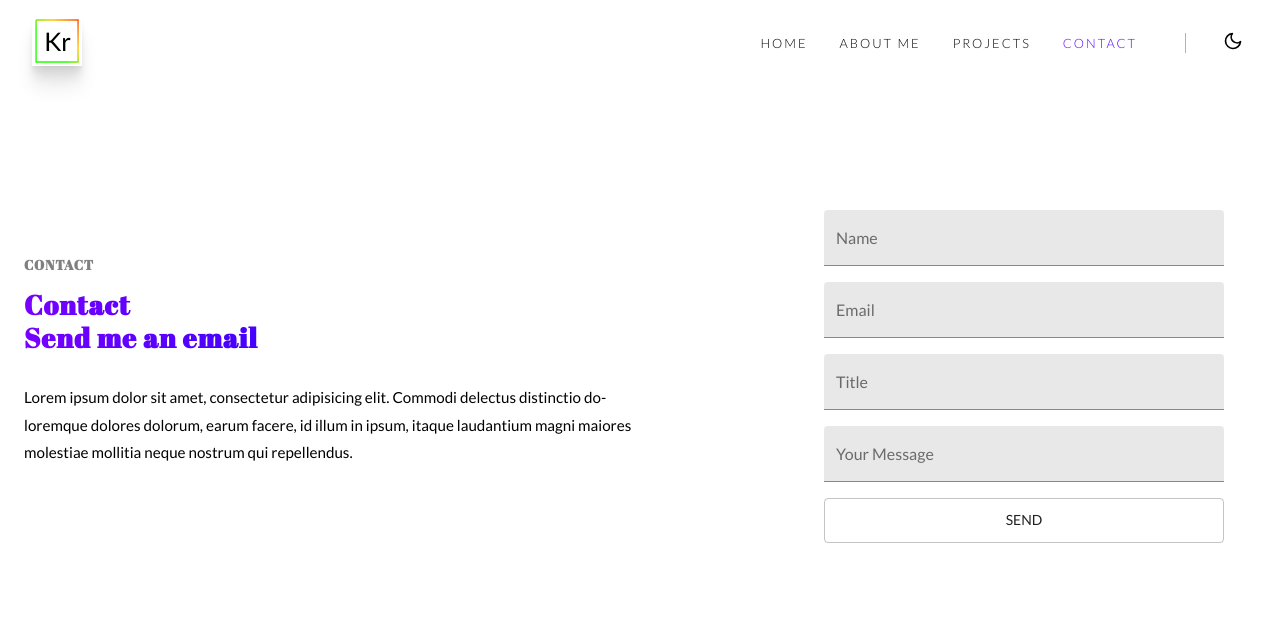
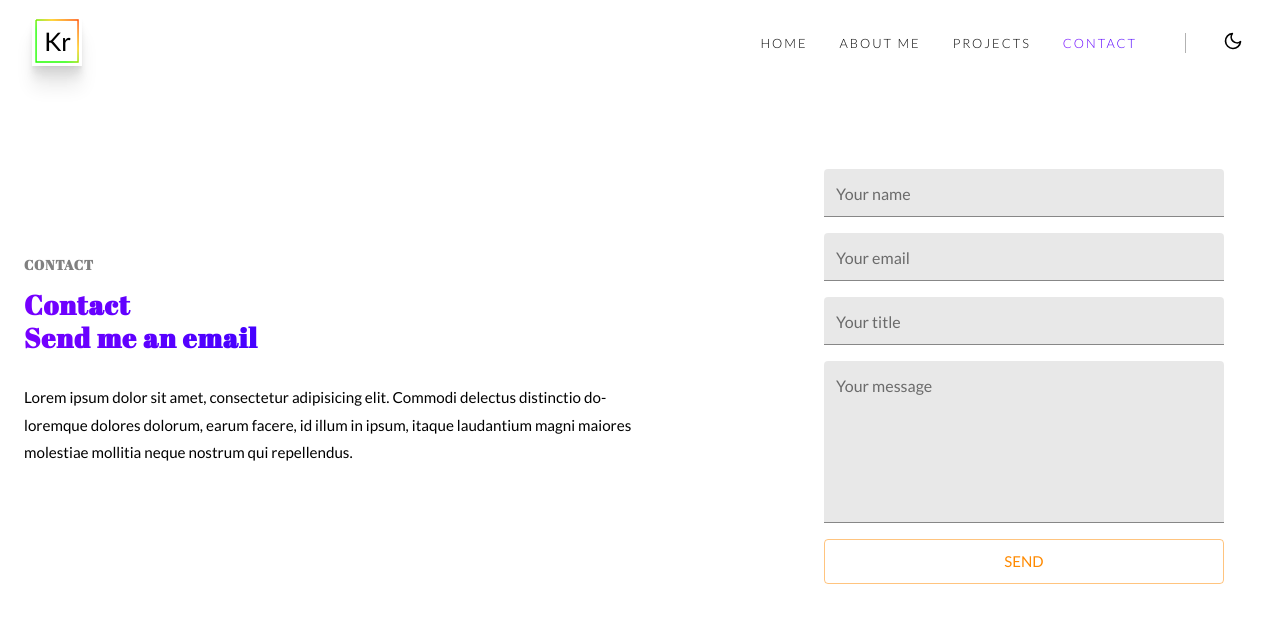
Before and after one commit to zeglarz/portfolio-website-v2, a React (Create React App) app: page /contact in a window 1280 px wide. Shown: the top 622 px of the page. Built offline with nearby package versions, Linux system fonts and the light colour scheme.

Commit message:
contact form WIP

```diff
--- a/package.json
+++ b/package.json
@@ -4,7 +4,6 @@
   "private": true,
   "dependencies": {
     "@material-ui/core": "^4.11.0",
-    "@material-ui/styles": "^4.10.0",
     "emailjs-com": "^2.6.3",
     "formik": "^2.1.5",
     "framer-motion": "^2.7.5",
@@ -13,10 +12,10 @@
     "react-dom": "^16.13.1",
     "react-router-dom": "^5.2.0",
     "react-scripts": "3.4.3",
-    "styled-components": "^5.2.0"
+    "styled-components": "^5.2.0",
+    "yup": "^0.29.3"
   },
   "devDependencies": {
-    "typescript": "~3.7.2",
     "@testing-library/jest-dom": "^4.2.4",
     "@testing-library/react": "^9.3.2",
     "@testing-library/user-event": "^7.1.2",
--- a/src/App.tsx
+++ b/src/App.tsx
@@ -1,12 +1,12 @@
 import React, { useEffect, useState } from 'react';
 import { Redirect, Route, Switch } from 'react-router-dom';
 import Navbar from './components/Navbar/Navbar';
+import { MuiThemeProvider } from '@material-ui/core/styles';
 import GlobalStyle from './styles/GlobalStyle';
 import useTheme from './helpers/hooks/useTheme';
 import useIntro from './helpers/hooks/useIntro';
 import { useHistoryListen } from './helpers/hooks/useHistoryListen';
 import { ThemeProvider } from 'styled-components';
-import { MuiThemeProvider } from '@material-ui/core/styles';
 import { dark, light } from './styles/theme/theme';
 import IntroAnimation from './components/IntroAnimation/IntroAnimation';
 import Home from './views/Home/Home';
--- a/src/components/ContactForm/ContactForm.tsx
+++ b/src/components/ContactForm/ContactForm.tsx
@@ -1,13 +1,10 @@
-import React, { FunctionComponent } from 'react';
+import React from 'react';
 import { Formik } from 'formik';
 import { Button, TextField } from '@material-ui/core';
 import email from 'emailjs-com';
 import styled from 'styled-components';
+import { TextFieldProps } from '@material-ui/core/TextField/TextField';
 
-
-interface ContactFormProps {
-
-}
 
 const initialValues = {
     email: '',
@@ -35,48 +32,86 @@ display: block;
 }
 `;
 
-const ContactForm: FunctionComponent<ContactFormProps> = () => {
+const ContactForm = () => {
+
     return (
         <StyledForm>
             <Formik
                 initialValues={initialValues}
-                onSubmit={async (values, { setErrors }) => {
+                onSubmit={(values, { setSubmitting, resetForm }) => {
+                    email
+                        .send(
+                            process.env.REACT_APP_EMAIL_JS_SERVICE_ID!,
+                            process.env.REACT_APP_EMAIL_JS_TEMPLATE_ID!,
+                            {
+                                name: values.name,
+                                title: values.title,
+                                message: values.message,
+                                from_email: values.email,
+                                reply_to: values.email,
+                            },
+                            process.env.REACT_APP_EMAIL_JS_TOKEN,
+                        )
+                        .then(() => {
+                                console.log('nana');
+                            },
+                            error => {
+                                console.log(error);
+                            },
+                        );
                 }}
             >
-                {({ isSubmitting }) =>
-                    (
-                        <form>
+                {({
+                      values,
+                      handleChange,
+                      handleBlur,
+                      handleSubmit,
+                      touched,
+                      errors,
+                      isSubmitting,
+                  }) => {
+                    const isError = (type) => !!(touched[type] && errors[type]);
+                    const helperText = (type) => isError(type) && errors[type];
+                    const standardTextfield = (type: string, inputType = 'text'): TextFieldProps => ({
+                        variant: 'filled',
+                        name: type,
+                        type: inputType,
+                        label: `Your ${type}`,
+                        autoComplete: 'off',
+                        value: values[type],
+                        size: 'small',
+                    });
+
+                    return (
+                        <form onSubmit={handleSubmit}>
                             <TextField
-                                variant='filled'
-                                name={'name'}
-                                label={'Name'}
-                                type={'text'}
+                                {...standardTextfield('name')}
                             />
                             <TextField
-                                variant='filled'
-                                name={'email'}
-                                label={'Email'}
-                                type={'email'}
+                                {...standardTextfield('email', 'email')}
                             />
                             <TextField
-                                variant='filled'
-                                name={'title'}
-                                label={'Title'}
-                                type={'text'}
+                                {...standardTextfield('title')}
                             />
                             <TextField
-                                variant='filled'
-                                name={'message'}
-                                label={'Your Message'}
-                                type={'text'}
+                                {...standardTextfield('message')}
+                                multiline
+                                rows={7}
                             />
                             <Button
                                 variant='outlined'
+                                color='primary'
+                                className='contact-button custom-button'
+                                size='large'
+                                type='submit'
+                                disabled={isSubmitting}
+                                endIcon={''}
                             >
                                 Send
                             </Button>
                         </form>
-                    )}
+                    );
+                }}
             </Formik>
         </StyledForm>
     );
--- a/src/components/Hero/Hero.tsx
+++ b/src/components/Hero/Hero.tsx
@@ -54,10 +54,12 @@ const StyledHero = styled.div`
 
     .social-links {
         margin-bottom: 32px;
-
         ul {
           display: flex;
           list-style: none;
+          li {
+            cursor: pointer;
+          }
         }
     }
 `;
--- a/src/helpers/hooks/useHistoryListen.ts
+++ b/src/helpers/hooks/useHistoryListen.ts
@@ -1,11 +1,12 @@
-import { useEffect } from 'react'
-import { useHistory } from 'react-router'
+import { useEffect } from 'react';
+import { useHistory } from 'react-router';
 
-export const useHistoryListen = (listener, inputs = []) => {
-    const history = useHistory()
+
+export const useHistoryListen = (listener) => {
+    const history = useHistory();
 
     useEffect(() => {
-        const unlisten = history.listen(listener)
-        return () => unlisten()
-    }, [...inputs, history, listener])
-}
+        const unlisten = history.listen(listener);
+        return () => unlisten();
+    }, [history, listener]);
+};
--- a/src/helpers/hooks/useTheme.ts
+++ b/src/helpers/hooks/useTheme.ts
@@ -3,7 +3,8 @@ import { useEffect, useState } from 'react';
 
 export const useTheme = () => {
     const storage = window.localStorage;
-    const isDark = (storage.getItem('isDarkTheme') || window.matchMedia('(prefers-color-scheme: dark)').matches.toString()) === 'true';
+    const isDark = (storage.getItem('isDarkTheme') || window.matchMedia('(prefers-color-scheme: dark)')
+                                                            .matches.toString()) === 'true';
 
     const [theme, setTheme] = useState(isDark);
 
--- a/src/helpers/hooks/useWindowResize.ts
+++ b/src/helpers/hooks/useWindowResize.ts
@@ -1,20 +1,26 @@
 import { useLayoutEffect, useState } from 'react';
+import { useTransform, useViewportScroll } from 'framer-motion';
 
 
 export const useWindowResize = (ref) => {
-    const [ratio, setRatio] = useState(0.9);
+    const [ratio, setRatio] = useState(0);
 
     useLayoutEffect(() => {
-        const top = ref?.current?.offsetTop;
         const handleResize = () => {
-            setRatio(top / window.document.body.offsetHeight);
-            console.log('first render', top);
+            if (ref.current) {
+                setRatio(ref.current.offsetTop / window.document.body.offsetHeight);
+            }
         };
         handleResize();
         window.addEventListener('resize', handleResize);
         return () => window.removeEventListener('resize', handleResize);
     }, [ratio]);
-    console.log('ratio', ratio);
 
-    return ratio;
+    const { scrollYProgress } = useViewportScroll();
+    const handleRotation = useTransform(scrollYProgress, [0, ratio], [90, 360]);
+    const handleMove = useTransform(scrollYProgress, [0, ratio], ['-50vw', '0vw']);
+    const handleScale = useTransform(scrollYProgress, [0, ratio], [0.3, 1]);
+    const handleOpacity = useTransform(scrollYProgress, [0, ratio], [0, 1]);
+
+    return [handleRotation, handleMove, handleScale, handleOpacity];
 };
--- a/src/index.tsx
+++ b/src/index.tsx
@@ -1,16 +1,15 @@
 import React from 'react';
 import ReactDOM from 'react-dom';
 import App from './App';
-import {BrowserRouter as Router} from 'react-router-dom';
+import { BrowserRouter as Router } from 'react-router-dom';
 import * as serviceWorker from './serviceWorker';
 
+
 ReactDOM.render(
-    <React.StrictMode>
-        <Router basename={'/'}>
-            <App/>
-        </Router>
-    </React.StrictMode>,
-    document.getElementById('root')
+    <Router basename={'/'}>
+        <App/>
+    </Router>,
+    document.getElementById('root'),
 );
 
 // If you want your app to work offline and load faster, you can change
--- a/src/views/About/About.tsx
+++ b/src/views/About/About.tsx
@@ -1,4 +1,4 @@
-import React, { createRef, MutableRefObject, RefObject, useEffect, useLayoutEffect, useRef, useState } from 'react';
+import React, { MutableRefObject, useEffect, useLayoutEffect, useRef, useState } from 'react';
 import Hero from '../../components/Hero/Hero';
 import styled from 'styled-components';
 import { Container } from '@material-ui/core';
@@ -139,25 +139,8 @@ const StyledAbout = styled.div`
 
 const About = () => {
     const ref: MutableRefObject<HTMLDivElement | null> = useRef<HTMLDivElement>(null);
-    const [ratio, setRatio] = useState(0);
+    const [handleRotation, handleMove, handleScale, handleOpacity] = useWindowResize(ref);
 
-    useLayoutEffect(() => {
-        const handleResize = () => {
-            if (ref.current) {
-                setRatio(ref.current.offsetTop / window.document.body.offsetHeight);
-            }
-        };
-        handleResize();
-        window.addEventListener("resize", handleResize);
-        return () => window.removeEventListener("resize", handleResize);
-    }, [ratio]);
-    console.log("ratio1", ratio);
-
-    const { scrollYProgress } = useViewportScroll();
-    const handleRotation = useTransform(scrollYProgress, [0, ratio], [90, 360]);
-    const handleMove = useTransform(scrollYProgress, [0, ratio], ["-50vw", "0vw"]);
-    const handleScale = useTransform(scrollYProgress, [0, ratio], [0.3, 1]);
-    const handleOpacity = useTransform(scrollYProgress, [0, ratio], [0, 1]);
 
     useEffect(() => {
         document.title = `Home · Konrad Rudnicki`;
--- a/src/views/Contact/Contact.tsx
+++ b/src/views/Contact/Contact.tsx
@@ -8,11 +8,9 @@ import ContactForm from '../../components/ContactForm/ContactForm';
 
 const StyledContact = styled.div`
   width: 100%;
-
 `;
 
-const Contact = ({ pageTitle }) => {
-
+const Contact = () => {
     return (
         <StyledContact>
             <Container>
```
Also changed, not shown: src/components/Navbar/NavMenu/Menu/Menu.tsx (+37 -53 lines), 2 other files (tests, documents, lock files or other folders).
